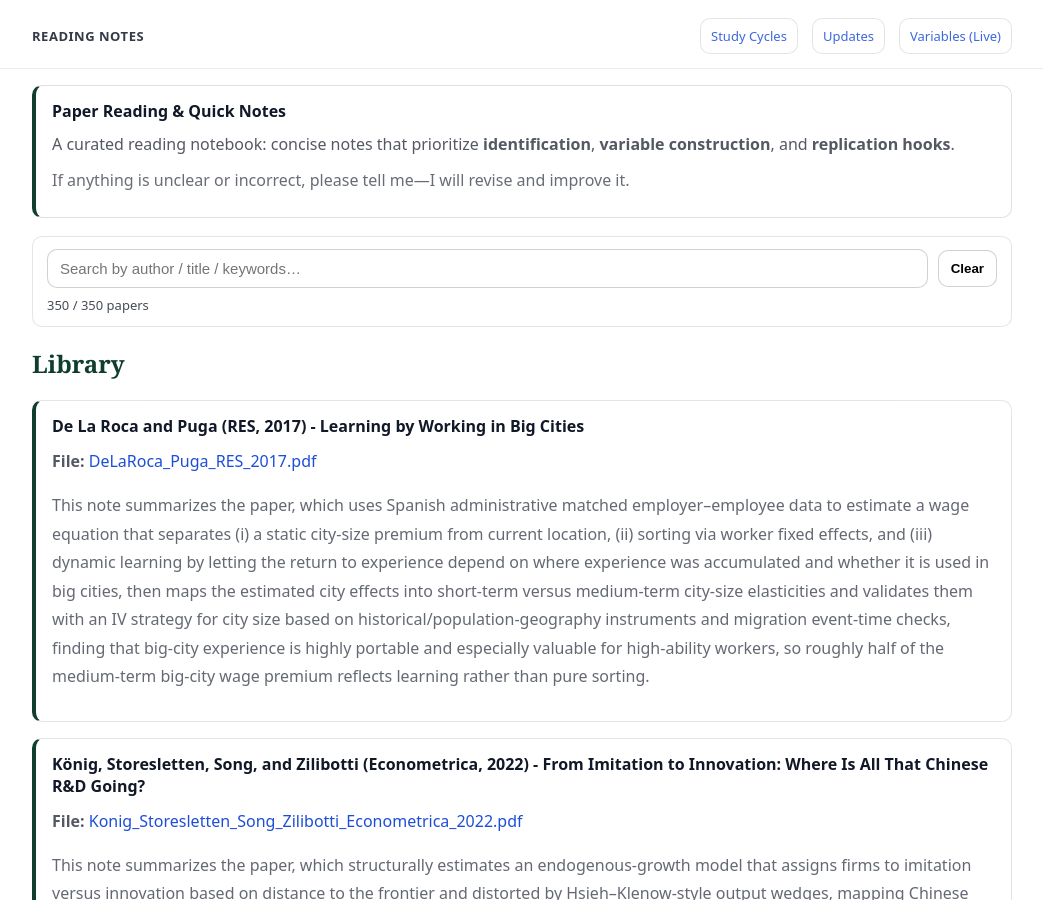
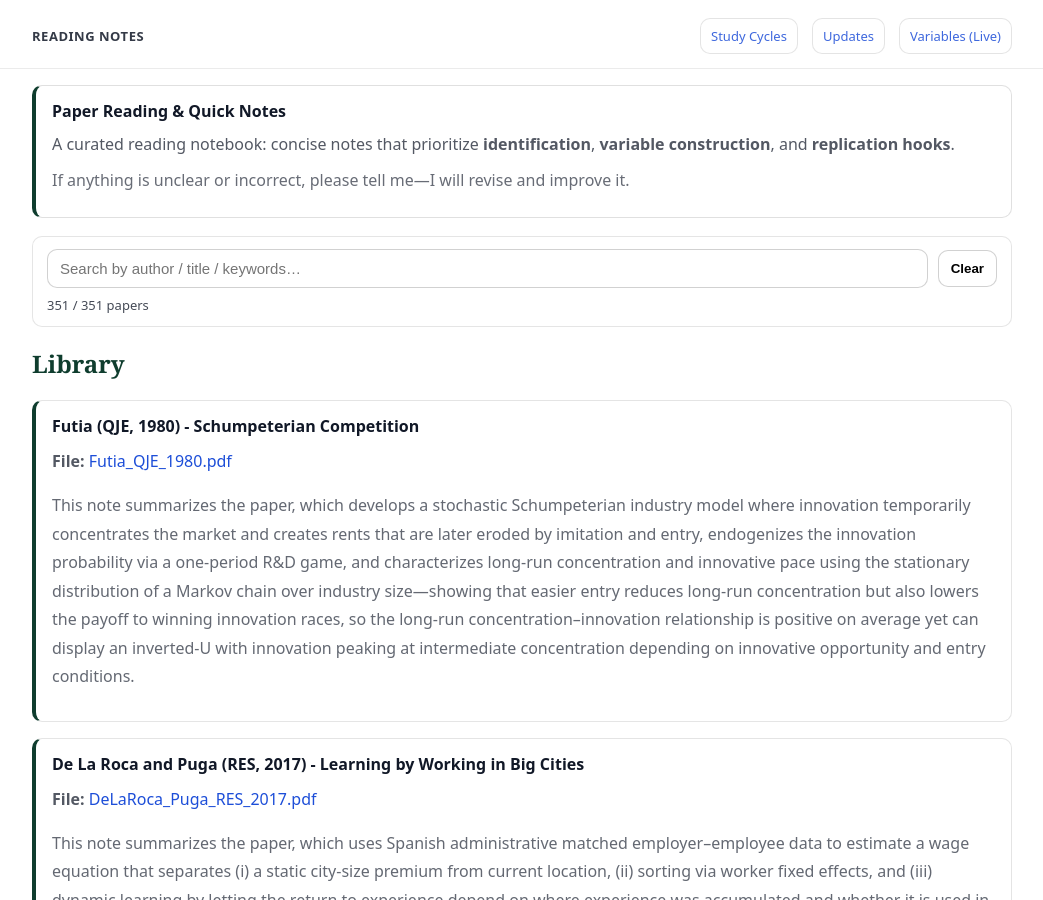
Before and after one commit to yaxinzn/study-archive, a Jekyll site: the page built from reading/index.md, in a window 1280 px wide and 900 px high. Shown: the whole window, without its empty margins (118-1161 px from the left). Built offline with Jekyll 4.4.1, drawn with Linux system fonts in a browser that asks for light colours.

Commit message:
Reading: add/update Futia_QJE_1980.pdf

```diff
--- a/_data/reading.yml
+++ b/_data/reading.yml
@@ -1,3 +1,7 @@
+- title: "Futia (QJE, 1980) - Schumpeterian Competition"
+  file: "Futia_QJE_1980.pdf"
+  desc: "This note summarizes the paper, which develops a stochastic Schumpeterian industry model where innovation temporarily concentrates the market and creates rents that are later eroded by imitation and entry, endogenizes the innovation probability via a one-period R&D game, and characterizes long-run concentration and innovative pace using the stationary distribution of a Markov chain over industry size—showing that easier entry reduces long-run concentration but also lowers the payoff to winning innovation races, so the long-run concentration–innovation relationship is positive on average yet can display an inverted-U with innovation peaking at intermediate concentration depending on innovative opportunity and entry conditions."
+
 - title: "De La Roca and Puga (RES, 2017) - Learning by Working in Big Cities"
   file: "DeLaRoca_Puga_RES_2017.pdf"
   desc: "This note summarizes the paper, which uses Spanish administrative matched employer–employee data to estimate a wage equation that separates (i) a static city-size premium from current location, (ii) sorting via worker fixed effects, and (iii) dynamic learning by letting the return to experience depend on where experience was accumulated and whether it is used in big cities, then maps the estimated city effects into short-term versus medium-term city-size elasticities and validates them with an IV strategy for city size based on historical/population-geography instruments and migration event-time checks, finding that big-city experience is highly portable and especially valuable for high-ability workers, so roughly half of the medium-term big-city wage premium reflects learning rather than pure sorting."
```
Also changed, not shown: 1 other file.
